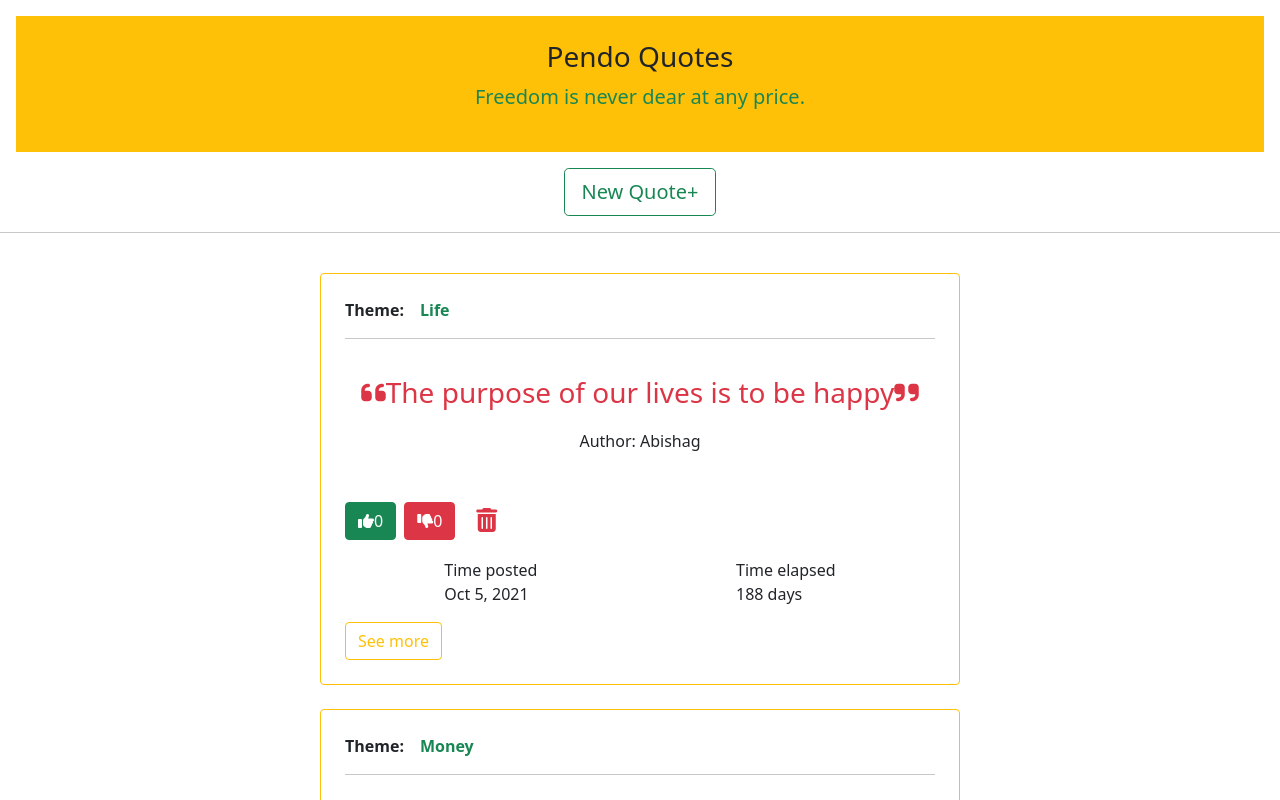
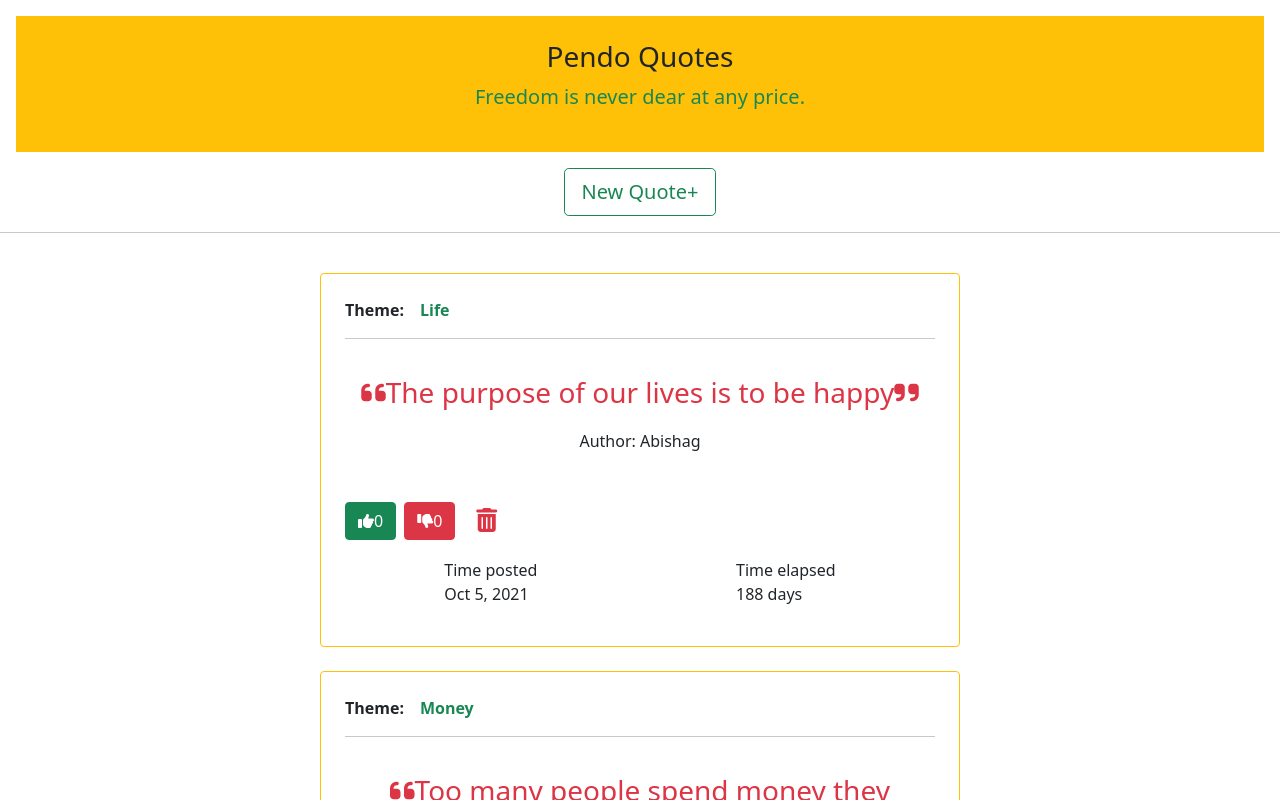
Before and after one commit to Abishag-Maitha/Quotes, an Angular app: page / in a window 1280 px wide. Shown: the top 800 px of the page. Built offline with nearby package versions, Linux system fonts and the light colour scheme.

Commit message:
commented out footer

```diff
--- a/src/app/app.component.html
+++ b/src/app/app.component.html
@@ -24,6 +24,6 @@
         <p>Time posted <br> <span>{{qoute.date|date}}</span></p>
         <p>Time elapsed <br> <span class="me-3">{{qoute.date|timeElapsed}} days</span></p>
     </div>
-    <button class="btn btn-outline-warning" (click)="toggle(index)">See more</button>
-    <app-details *ngIf="qoute.showdescription" [quote]="qoute"></app-details>
+    <!-- <button class="btn btn-outline-warning" (click)="toggle(index)">See more</button> -->
+    <!-- <app-details *ngIf="qoute.showdescription" [quote]="qoute"></app-details> -->
 </div>
```
